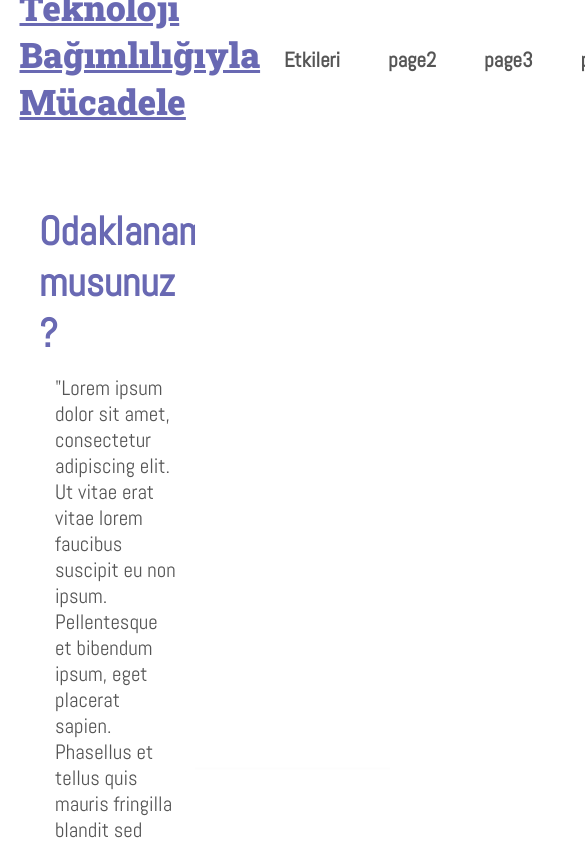
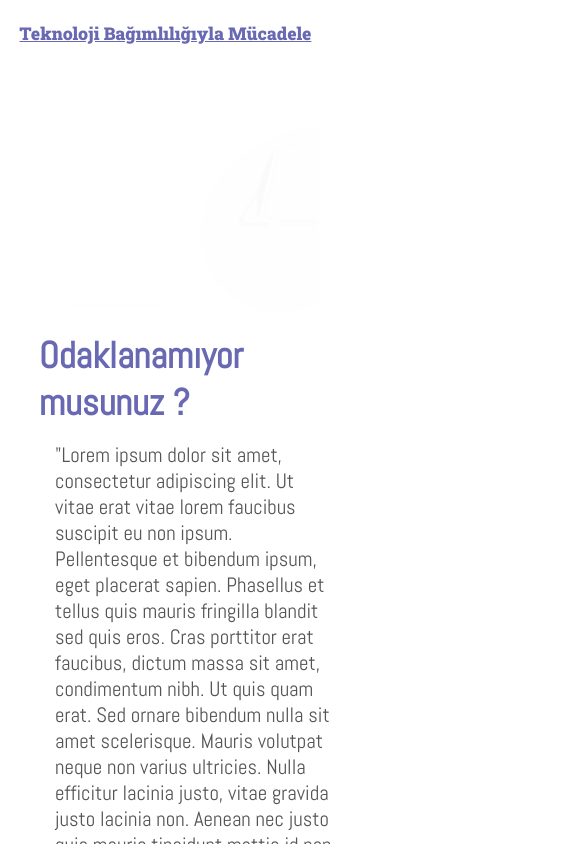
Before and after one commit to ArslanBunyamin/tbm, a React (Vite) app: page / in a window 390 px wide. Shown: the top 844 px of the page, 585 px wide, since content can reach past the window. Built offline with nearby package versions, Linux system fonts and the light colour scheme.

Commit message:
first 2 pages made responsive

```diff
--- a/src/App.scss
+++ b/src/App.scss
@@ -59,26 +59,26 @@ body {
 
 
   .hidden {
-    opacity: 0;
+    opacity: .5;
     filter: blur(3px);
     transition: all .6s ease-out;
   }
 
   .hidden.top {
-    transform: translateY(-300px);
+    transform: translateY(-180px);
   }
 
   .hidden.right {
-    transform: translateX(300px);
+    transform: translateX(320px);
   }
 
 
   .hidden.bottom {
-    transform: translateY(300px);
+    transform: translateY(180px);
   }
 
   .hidden.left {
-    transform: translateX(-300px);
+    transform: translateX(-320px);
   }
 
 
@@ -99,7 +99,7 @@ body {
     position: absolute;
     width: 100%;
     height: 30%;
-    z-index: 10;
+    z-index: 100;
 
     &.scrolled {
       display: block;
@@ -113,6 +113,7 @@ body {
     background-color: $homeBg;
     color: $licorice ;
     padding: 0 5%;
+    overflow-x: hidden;
 
 
     .siteName {
@@ -225,7 +226,7 @@ body {
     overflow: hidden;
     background-color: $powder-blue;
     padding: 2rem $sidePaddings;
-    color: #eee;
+    color: $textColor;
     font-family: 'Abel', sans-serif;
     display: grid;
     grid-template-columns: repeat(3, 1fr);
@@ -235,13 +236,14 @@ body {
       display: flex;
       flex-direction: column;
       align-items: center;
-      background-color: #1112;
-      box-shadow: 1px 1px 5px #1115;
+      background-color: #fff3;
       border-radius: 32px;
       padding: 1.8rem;
+      overflow: hidden;
 
       .descCont {
         padding: 1rem 0;
+        overflow: hidden;
 
         .descHeader {
           padding-bottom: .3rem;
@@ -250,8 +252,9 @@ body {
         }
 
         .desc {
-          font-size: 1.1rem;
+          font-size: 1.15rem;
           opacity: .7;
+          font-weight: 400;
         }
 
       }
@@ -264,3 +267,71 @@ body {
 
   }
 }
+
+@media only screen and (max-width: 700px) {
+
+  .hidden.top {
+    transform: translateX(-320px) !important;
+  }
+
+  .hidden.bottom {
+    transform: translateX(320px) !important;
+  }
+
+  .hidden.show {
+    opacity: 1;
+    transform: translateX(0) !important;
+    filter: blur(0);
+  }
+
+  .navbarCont {
+    height: 8%;
+
+
+    .navbar {
+
+      .siteName {
+        font-size: 1.1rem !important;
+      }
+
+      .links {
+        display: none !important;
+      }
+    }
+  }
+
+  .mainSection {
+    height: 92%;
+
+
+    .home {
+      flex-direction: column;
+      align-items: center;
+      height: auto;
+
+      .descCont {
+        order: 2;
+        padding: 0;
+
+        .header {
+          font-size: 2.3rem;
+        }
+      }
+
+      img {
+        width: 100%;
+        padding: 0 2rem;
+        order: 1;
+      }
+    }
+
+    .effects {
+      height: auto !important;
+      grid-template-columns: 1fr !important;
+
+
+    }
+  }
+
+
+}
--- a/src/components/Effects.jsx
+++ b/src/components/Effects.jsx
@@ -9,10 +9,10 @@ const Effects = () => {
     <div className="effectsCont">
       <img src={wave} />
       <div className="effects" id="effects">
-        <div className="card">
+        <div className="card hidden left">
           <img className="icon" src={exhausted} />
           <div className="descCont">
-            <div className="descHeader">yorgunluk</div>
+            <div className="descHeader">Yorgunluk</div>
             <div className="desc">
               Lorem ipsum dolor sit amet, consectetur adipiscing elit. Fusce
               finibus sapien nisl, non iaculis lectus commodo id. Duis gravida
@@ -24,10 +24,10 @@ const Effects = () => {
             </div>
           </div>
         </div>
-        <div className="card">
+        <div className="card hidden top">
           <img className="icon" src={depressed} />
           <div className="descCont">
-            <div className="descHeader">stres</div>
+            <div className="descHeader">Stres</div>
             <div className="desc">
               Lorem ipsum dolor sit amet, consectetur adipiscing elit. Fusce
               finibus sapien nisl, non iaculis lectus commodo id. Duis gravida
@@ -39,10 +39,10 @@ const Effects = () => {
             </div>
           </div>
         </div>
-        <div className="card">
+        <div className="card hidden right">
           <img className="icon" src={neckPain} />
           <div className="descCont">
-            <div className="descHeader">erken yaşta saglık problemleri</div>
+            <div className="descHeader">Erken yasta saglık problemleri</div>
             <div className="desc">
               Lorem ipsum dolor sit amet, consectetur adipiscing elit. Fusce
               finibus sapien nisl, non iaculis lectus commodo id. Duis gravida
```
